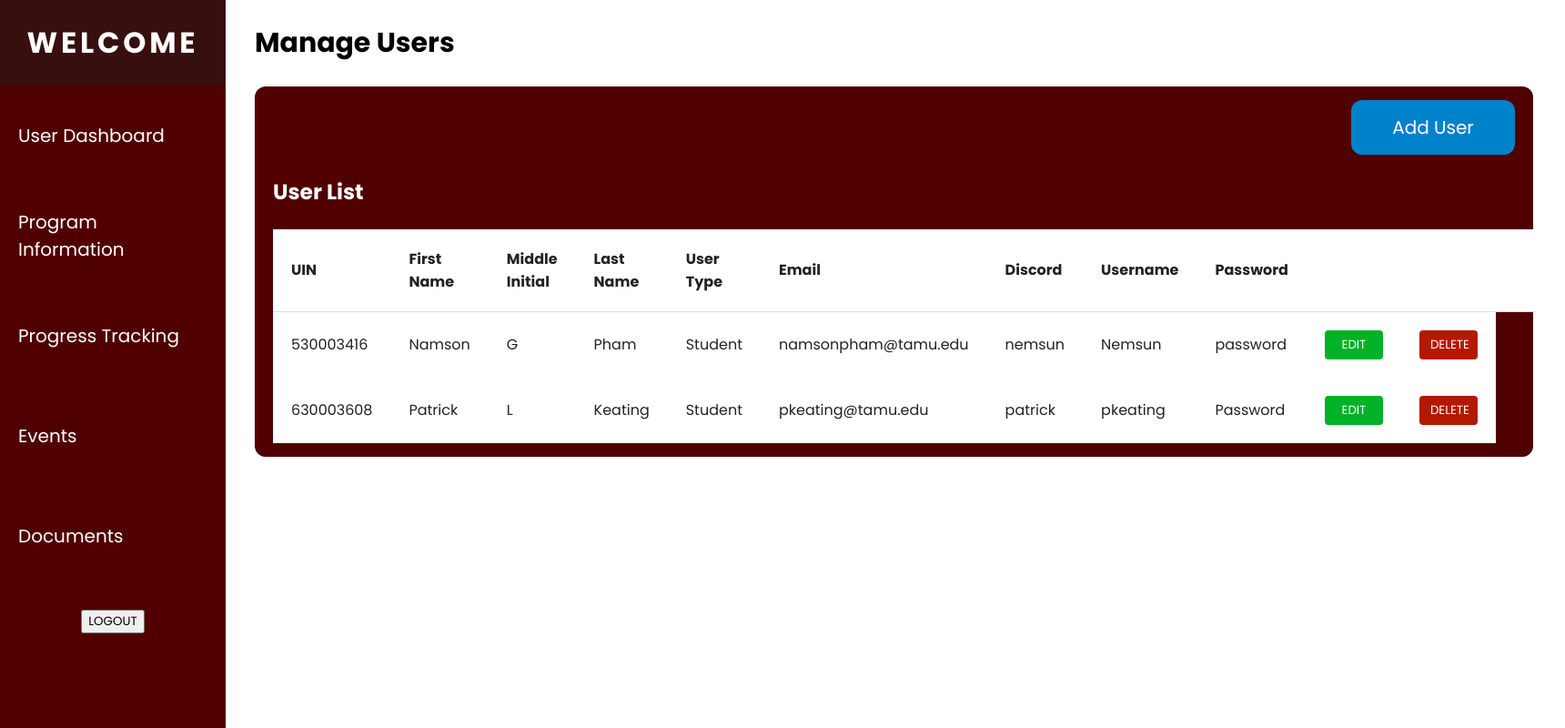
After one commit to Nemsun/CSCE310Project, a PHP site: page /pages/user_admin.php in a window 1720 px wide. The commit adds this page. Shown: the whole page at 91% size. Run offline with PHP 8.4, Linux system fonts and the light colour scheme; data comes from the database, SQL or seed files in the repository.

Commit message:
Added framework for users

```diff
--- a/assets/navbar.php
+++ b/assets/navbar.php
@@ -4,7 +4,7 @@
                 <a href="../pages/student_dashboard.php" class="welcome">WELCOME</a>
             </li>
         <li class="nav-item">
-            <a href="#" class="nav-link" >Dashboard</a>
+            <a href="../pages/user_admin.php" class="nav-link" >User Dashboard</a>
         </li>
         <li class="nav-item">
             <a href="#" class="nav-link" >Program Information</a>
--- /dev/null
+++ b/assets/user_admin_header.php
@@ -0,0 +1,12 @@
+<!DOCTYPE html>
+<html>
+    <head>
+        <title>Home</title>
+        <link rel="preconnect" href="https://fonts.googleapis.com">
+        <link rel="preconnect" href="https://fonts.gstatic.com" crossorigin>
+        <link href="https://fonts.googleapis.com/css2?family=Poppins:wght@400;700&display=swap" rel="stylesheet">
+        <link rel="stylesheet" href="../css/navbar.css">
+        <link rel="stylesheet" href="../css/event_admin.css">
+        <link rel="stylesheet" href="../css/style.css">
+    </head>
+    <body>
--- /dev/null
+++ b/includes/process_user.php
@@ -0,0 +1,3 @@
+<?php
+session_start();
+include_once 'dbh.inc.php';
--- /dev/null
+++ b/pages/user_admin.php
@@ -0,0 +1,152 @@
+<?php include '../assets/user_admin_header.php'; ?>
+<?php include '../assets/navbar.php'; ?>
+<?php include_once '../includes/dbh.inc.php'; ?>
+<?php
+
+function getUserData($conn, $UIN) {
+    $stmt = $conn->prepare("SELECT * FROM users WHERE UIN = ?");
+    $stmt->bind_param("i", $UIN);
+    $stmt->execute();
+    $result = $stmt->get_result();
+    $data = array();
+    while ($row = $result->fetch_assoc()) {
+        $data[] = $row;
+    }
+    $stmt->close();
+    return $data;
+}
+?>
+
+<div class="main-container">
+        <?php
+            if(isset($_SESSION['success'])) {
+                echo '<div class="alert alert-success" role="alert" id="alert">' . $_SESSION['success'] . '<span class="alert-close-btn" onclick="closeAlert()">&times;</span>' . '</div>';
+                unset($_SESSION['success']);
+            } else if(isset($_SESSION['error'])) {
+                echo '<div class="alert alert-danger" role="alert" id="alert">' . $_SESSION['error'] . '<span class="alert-close-btn" onclick="closeAlert()">&times;</span>' . '</div>';
+                unset($_SESSION['error']);
+            }
+        ?>
+    <div class="header">
+        <h2>Manage Users</h2>
+    </div>
+    <div class="table-wrapper">
+    <div class="flex flex-col align-end">
+        <button class="add-btn" id="open-event-modal">Add User</button>
+    </div>
+        <h3>User List</h3>
+        <?php
+            $stmt = $conn->prepare("SELECT * FROM users");
+            $stmt->execute();
+            $result = $stmt->get_result();
+            $stmt->close();
+        ?>
+        <table id="eventTable">
+            <thead>
+                <tr>
+                    <th>UIN</th>
+                    <th>First Name</th>
+                    <th>Middle Initial</th>
+                    <th>Last Name</th>
+                    <th>User Type</th>
+                    <th>Email</th>
+                    <th>Discord</th>
+                    <th>Username</th>
+                    <th>Password</th>
+                    <th class="hidden">.</th>
+                    <th class="hidden">.</th>
+                    <th class="hidden">.</th>
+                </tr>
+            </thead>
+            <tbody>
+                <?php
+                if(mysqli_num_rows($result) > 0) {
+                    while($row = mysqli_fetch_assoc($result)) {
+                        ?>
+                        <tr>
+                            <td><?php echo $row['UIN']; ?></td>
+                            <td><?php echo $row['First_name']; ?></td>
+                            <td><?php echo $row['M_Initial']; ?></td>
+                            <td><?php echo $row['Last_Name']; ?></td>
+                            <td><?php echo $row['User_Type']; ?></td>
+                            <td><?php echo $row['Email']; ?></td>
+                            <td><?php echo $row['Discord']; ?></td>
+                            <td><?php echo $row['Username']; ?></td>
+                            <td><?php echo $row['Passwords']; ?></td>
+                            <td>
+                                <form action="#" method="POST">
+                                    <input type="hidden" name="edit_id" value="<?php echo $row['UIN']; ?>">
+                                    <button type="submit" name="edit_btn" class="table-btn edit-btn">EDIT</button>
+                                </form>
+                            </td>
+                            <td>
+                                <form action="../includes/process_user.php" method="POST">
+                                    <input type="hidden" name="delete_id" value="<?php echo $row['UIN']; ?>">
+                                    <button type="submit" name="delete_btn" class="table-btn delete-btn">DELETE</button>
+                                </form>
+                            </td>
+                        </tr>
+                        <?php
+                    }
+                } else {
+                    echo "No record found";
+                }
+                ?>
+            </tbody>
+        </table>
+    </div>
+</div>
+
+<!-- Dialogs -->
+<dialog id="event-dialog" class="modal modal-event">
+    <div class="modal-header">
+        <h3>Add Event</h3>
+        <button autofocus id="close-event-modal" class="close-modal-btn">&times;</button>
+    </div>
+    <form action="../includes/process_event.php" method="post">
+        <label class="event-label" for="uin-id">UIN</label>
+        <input id="uin-id" type="text" placeholder="UIN" name="UIN" required>
+
+        <label class="event-label" for="program-num">Program Number</label>
+        <input id="program-num" type="text" placeholder="Program Number (1-5)" name="program_num" required>
+
+        <label class="event-label" for="start-date">Start Date</label>
+        <input id="start-date" type="date" name="start_date" required>
+
+        <label class="event-label" for="start-time">Start Time</label>
+        <input id="start-time" type="time" name="start_time" required>
+
+        <label class="event-label" for="location-id">Location</label>
+        <input id="location-id" type="text" placeholder="Location" name="location" required>
+
+        <label class="event-label" for="end-date">End Date</label>
+        <input id="end-date" type="date" name="end_date" required>
+
+        <label class="event-label" for="end-time">End Time</label>
+        <input id="end-time" type="time" name="end_time" required>
+
+        <label class="event-label" for="event-type">Event Type</label>
+        <input id="event-type" type="text" placeholder="Event Type" name="event_type" required>
+
+        <button type="submit" class="add-btn center margin-top" name="add_event_btn">Add</button>
+    </form>
+</dialog>
+
+<dialog id="event-user-dialog" class="modal modal-event-user">
+    <div class="modal-header">
+        <h3>Add User</h3>
+        <button autofocus id="close-event-user-modal" class="close-modal-btn">&times;</button>
+    </div>
+    <form action="../includes/process_event.php" method="post">
+        <label class="event-label" for="event-id">Event ID</label>
+        <input id="event-id" type="text" placeholder="Event ID" name="Event_Id" required>
+
+        <label class="event-label" for="user-id">User ID</label>
+        <input id="user-id" type="text" placeholder="User ID" name="UIN" required>
+
+        <button type="submit" class="add-btn center margin-top" name="add_user_btn">Add</button>
+    </form>
+</dialog>
+
+<script src="../js/index.js"></script>
+<script src="../js/event.js"></script>
```
